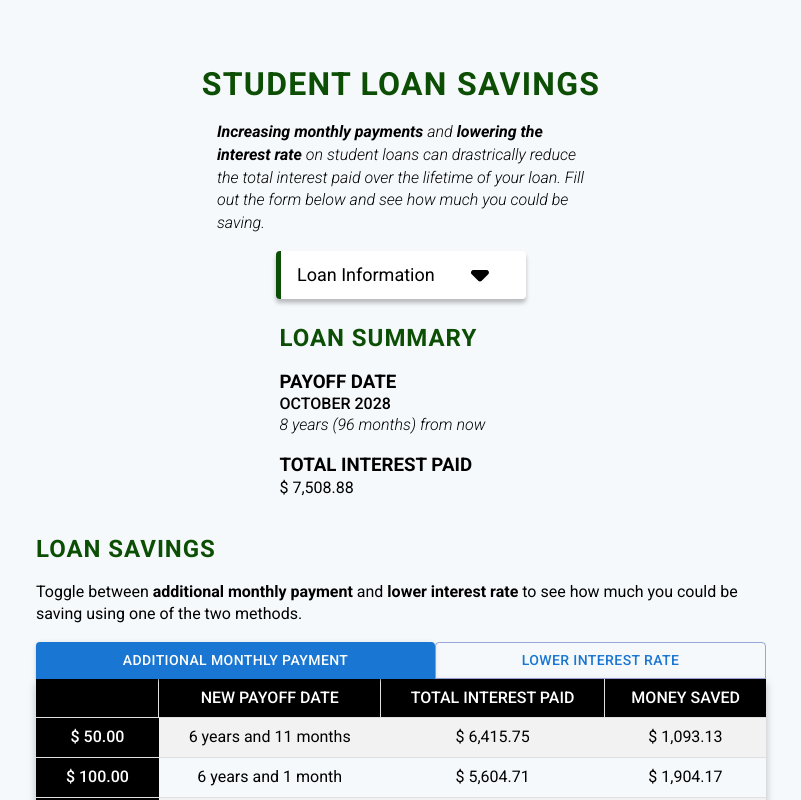
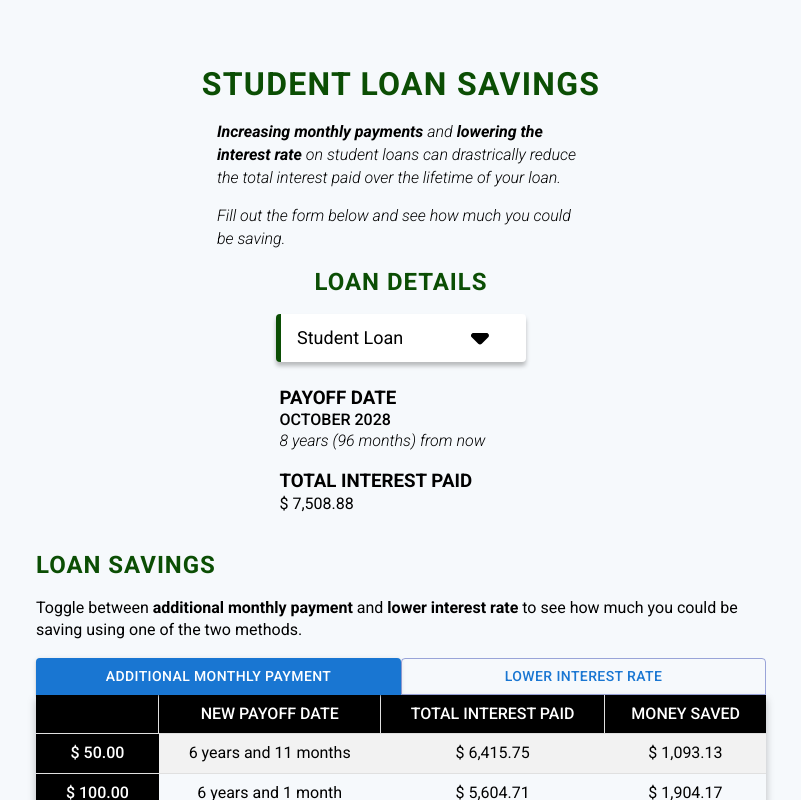
Before and after one commit to ClothierNamedJeremiah/student-loan-savings, a React app: page / in a window 1280 px wide. Both pictures are taken after a click on the button "SUBMIT". Shown: the top 800 px of the page, without its empty margins (239-1040 px from the left). Built offline with nearby package versions, Linux system fonts and the light colour scheme.

Commit message:
ui/ux changes Making displayed text more meaningful

```diff
--- a/src/components/App.jsx
+++ b/src/components/App.jsx
@@ -21,9 +21,13 @@ const App = () => {
           and
           <strong> lowering the interest rate </strong>
           on student loans can drastrically reduce the total interest paid over the lifetime
-          of your loan. Fill out the form below and see how much you could be saving.
+          of your loan.
+        </p>
+        <p id="description" className="no-margin">
+          Fill out the form below and see how much you could be saving.
         </p>
       </div>
+      <h2 id="title" className="bot-margin" style={{ textAlign: 'center' }}>Loan Details</h2>
       <Calculator
         setLoanDetails={setLoanDetails}
         setLoanSavings={setLoanSavings}
--- a/src/components/CalcSwitch.jsx
+++ b/src/components/CalcSwitch.jsx
@@ -14,7 +14,7 @@ const CalcSwitch = (props) => {
 
   return (
     <button type="button" id="calc-switch" onClick={() => setCalcExpanded(!isCalcFormExpanded)}>
-      <p id="calc-switch-text">Loan Information</p>
+      <p id="calc-switch-text">Student Loan</p>
       <StyledArrowUp
         className={`${isCalcFormExpanded ? '' : 'tt-180'}`}
         style={{ fontSize: '60' }}
--- a/src/components/LoanDetails/LoanDetails.jsx
+++ b/src/components/LoanDetails/LoanDetails.jsx
@@ -6,7 +6,6 @@ const LoanDetails = (props) => {
 
   return (
     <div id="loan-details">
-      <h2 id="title" className="bot-margin">Loan Summary</h2>
       <h3 className="no-margin">PAYOFF DATE</h3>
       <h4 className="fs-medium">{payoffDateEstimate}</h4>
       <p className="no-margin fs-light">{timeUntilPayoffStr}</p>
--- a/src/components/Savings.jsx
+++ b/src/components/Savings.jsx
@@ -8,7 +8,7 @@ import SavingsTable from './SavingsTable';
 const StyledButton = withStyles({
   root: {
     'text-align': 'center',
-    'flex-grow': 1,
+    flex: 1,
   },
   containedPrimary: {
     'background-color': '#1976d2',
```
